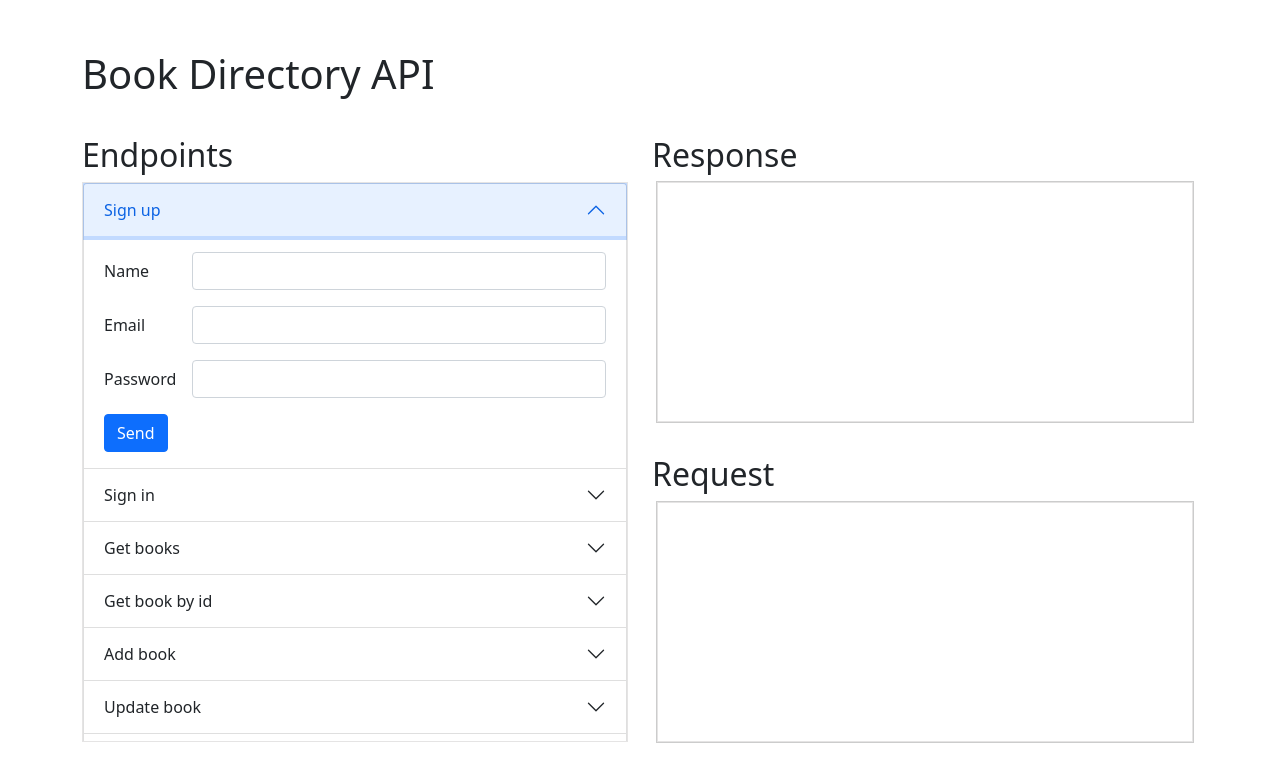
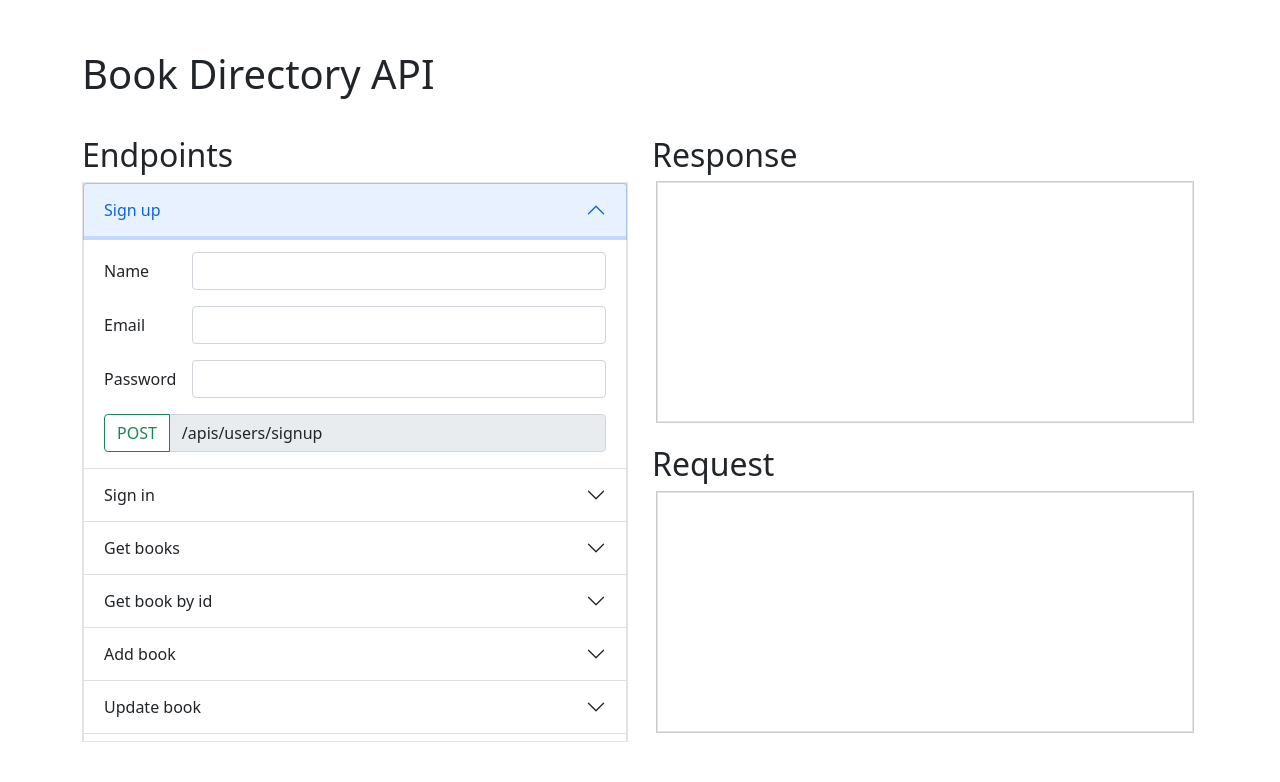
Before and after one commit to mARTin-369/Book-Directory-API, a website: page public/index.html in a window 1280 px wide. Both pictures are taken after a click on the button "Sign up". Drawn offline with nearby package versions, Linux system fonts and the light colour scheme.

Commit message:
changed ui

```diff
--- a/public/index.css
+++ b/public/index.css
@@ -52,7 +52,15 @@ body {
 }
 
 #req {
-    padding-top: 28px;
+    padding-top: 18px;
+}
+
+.btn {
+    display: inline;
+}
+
+.endpoint {
+    display: inline;
 }
 
 pre {outline: 1px solid #ccc; padding: 5px; margin: 5px; }
--- a/public/index.html
+++ b/public/index.html
@@ -50,7 +50,10 @@
                                   </div>
                                 </div>
 
-                                <button type="submit" class="btn btn-primary">Send</button>
+                                <div class="input-group">
+                                  <button class="btn btn-outline-success" type="submit">POST</button>
+                                  <input type="text" class="form-control" value="/apis/users/signup" disabled>
+                                </div>
                             </form>
                           </div>
                         </div>
@@ -80,7 +83,10 @@
                                   </div>
                                 </div>
 
-                              <button type="submit" class="btn btn-primary">Send</button>
+                                <div class="input-group">
+                                  <button class="btn btn-outline-success" type="submit">POST</button>
+                                  <input type="text" class="form-control" value="/apis/users/signin" disabled>
+                                </div>
                             </form>
                           </div>
                         </div>
@@ -159,7 +165,10 @@
                                     </div>
                                 </div>
 
-                                    <button type="submit" class="btn btn-primary">Send</button>
+                                <div class="input-group">
+                                  <button class="btn btn-outline-primary" type="submit">GET</button>
+                                  <input type="text" class="form-control" value="/apis/books/all" disabled>
+                                </div>
                               </form>
                           </div>
                         </div>
@@ -182,7 +191,10 @@
                                     </div>
                                   </div>
 
-                                    <button type="submit" class="btn btn-primary">Send</button>
+                                  <div class="input-group">
+                                    <button class="btn btn-outline-primary" type="submit">GET</button>
+                                    <input type="text" class="form-control" value="/apis/books/{book-id}" disabled>
+                                  </div>
                               </form>
                             </div>
                           </div>
@@ -267,7 +279,10 @@
                                       </div>
                                   </div>
 
-                                    <button type="submit" class="btn btn-primary">Send</button>
+                                  <div class="input-group">
+                                    <button class="btn btn-outline-success" type="submit">POST</button>
+                                    <input type="text" class="form-control" value="/apis/books/create" disabled>
+                                  </div>
                               </form>
                           </div>
                         </div>
@@ -359,7 +374,10 @@
                                       </div>
                                   </div>
 
-                                    <button type="submit" class="btn btn-primary">Send</button>
+                                  <div class="input-group">
+                                    <button class="btn btn-outline-success" type="submit">POST</button>
+                                    <input type="text" class="form-control" value="/apis/books/{book-id}/update" disabled>
+                                  </div>
                               </form>
                           </div>
                         </div>
@@ -381,7 +399,10 @@
                                       </div>
                                     </div>
 
-                                      <button type="submit" class="btn btn-primary">Send</button>
+                                    <div class="input-group">
+                                      <button class="btn btn-outline-danger" type="submit">POST</button>
+                                      <input type="text" class="form-control" value="/apis/books/{book-id}/delete" disabled>
+                                    </div>
                                 </form>
                             </div>
                           </div>
```
Lines whose indentation alone changed are shown as unchanged.
